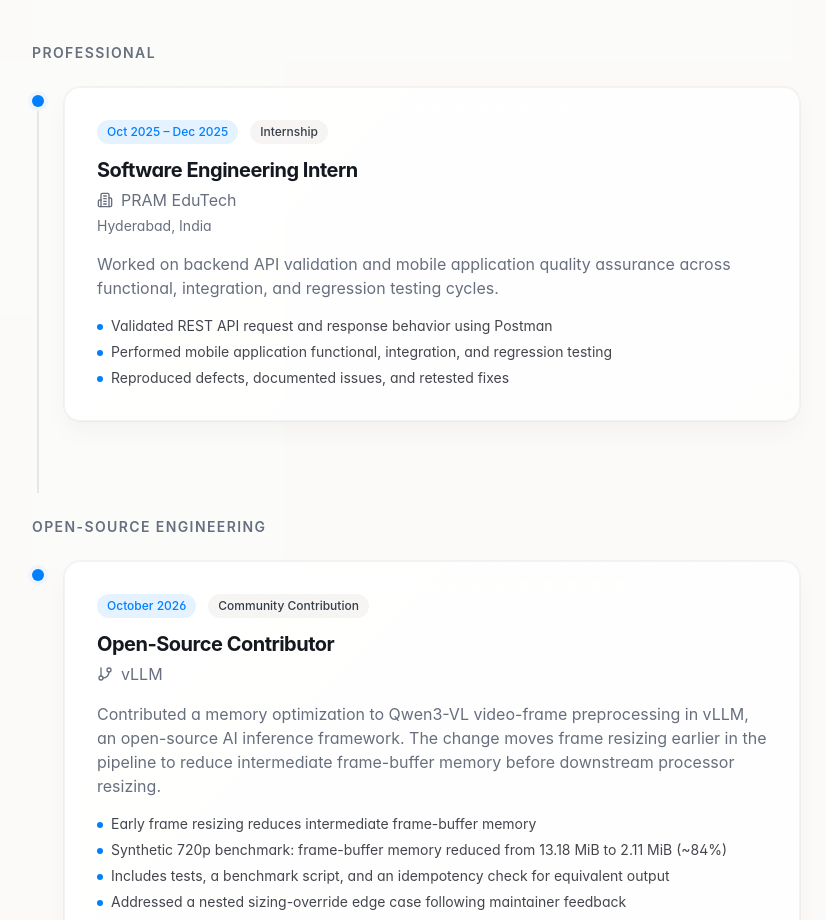
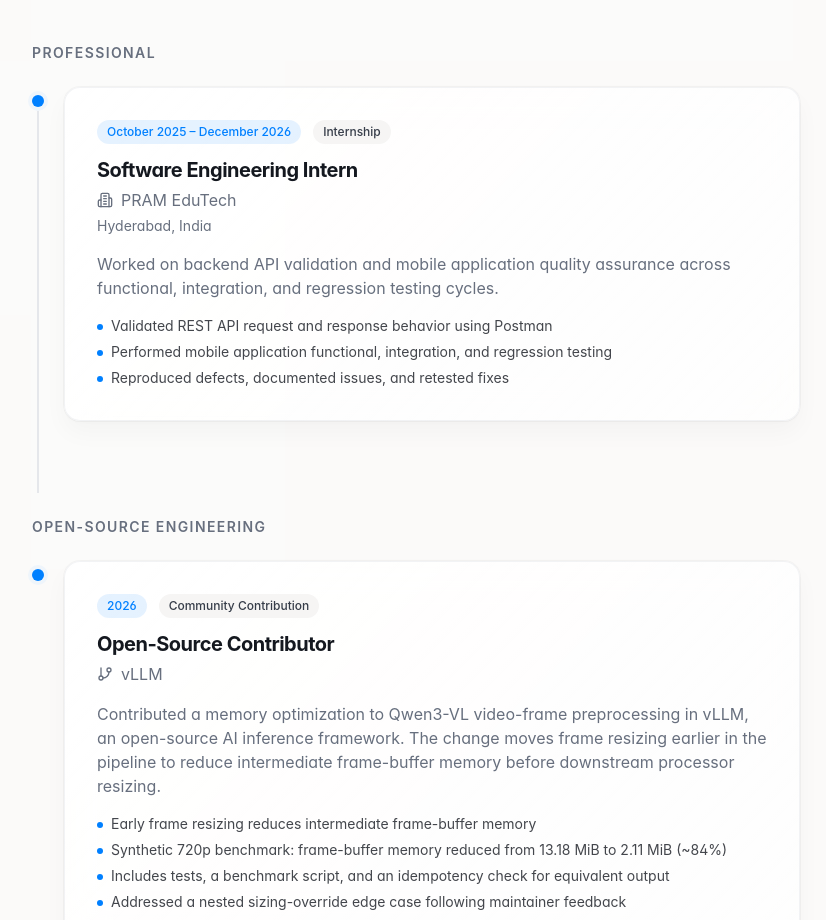
Before and after one commit to IamChandu114/Chanduweb, a React (Vite) app: page / in a window 1280 px wide. Shown: the part 7560-8480 px from the top of the page, without its empty margins (224-1050 px from the left). Built offline with nearby package versions, Linux system fonts and the light colour scheme.

Commit message:
content: update internship period to October 2025 - December 2026 and open-source date to 2026

```diff
--- a/src/components/portfolio/ExperienceSection.tsx
+++ b/src/components/portfolio/ExperienceSection.tsx
@@ -8,7 +8,7 @@ const experiences = [
     company: "PRAM EduTech",
     location: "Hyderabad, India",
     type: "Internship",
-    period: "Oct 2025 – Dec 2025",
+    period: "October 2025 – December 2026",
     description:
       "Worked on backend API validation and mobile application quality assurance across functional, integration, and regression testing cycles.",
     highlights: [
@@ -24,7 +24,7 @@ const openSourceContributions = [
     role: "Open-Source Contributor",
     project: "vLLM",
     type: "Community Contribution",
-    period: "October 2026",
+    period: "2026",
     description:
       "Contributed a memory optimization to Qwen3-VL video-frame preprocessing in vLLM, an open-source AI inference framework. The change moves frame resizing earlier in the pipeline to reduce intermediate frame-buffer memory before downstream processor resizing.",
     highlights: [
```
